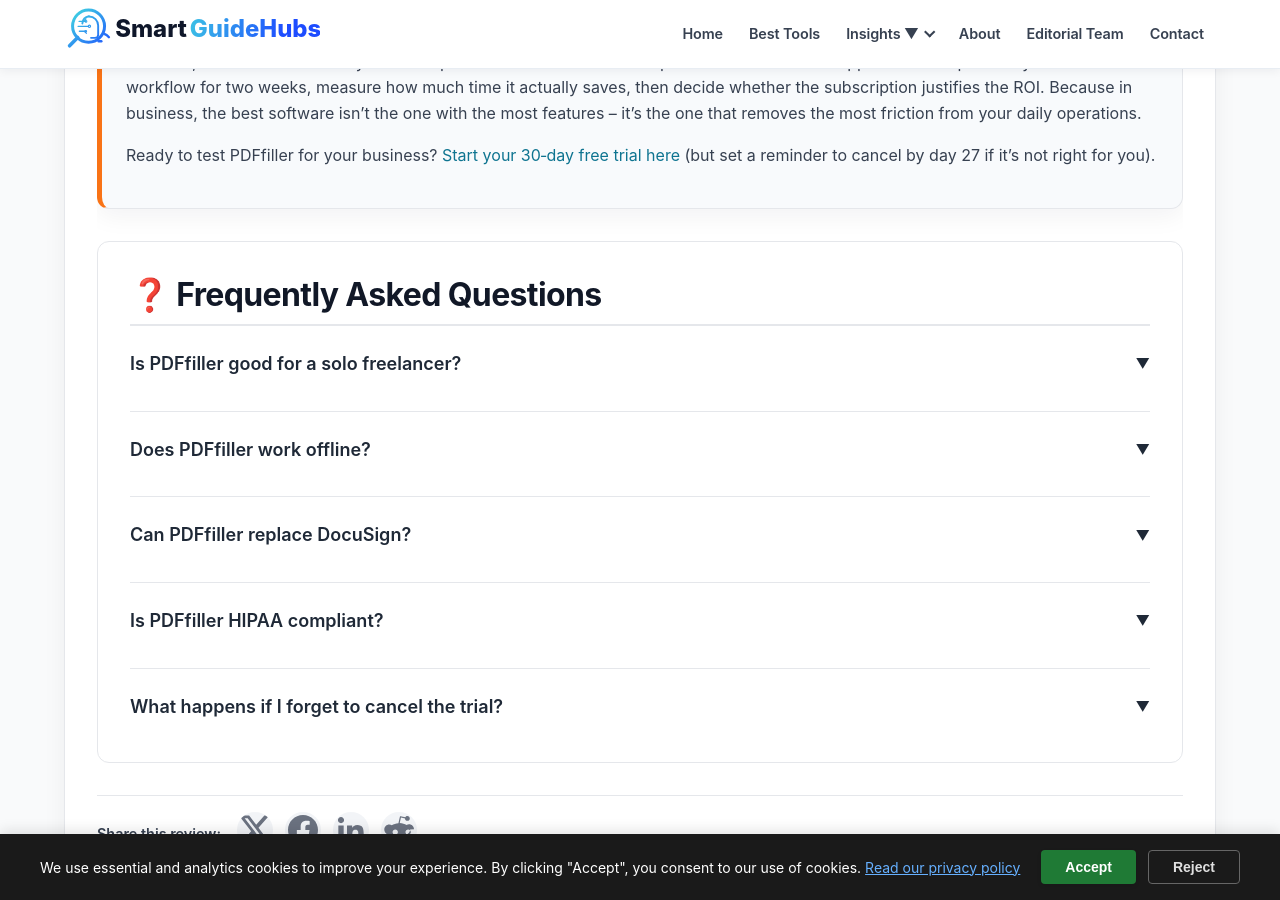
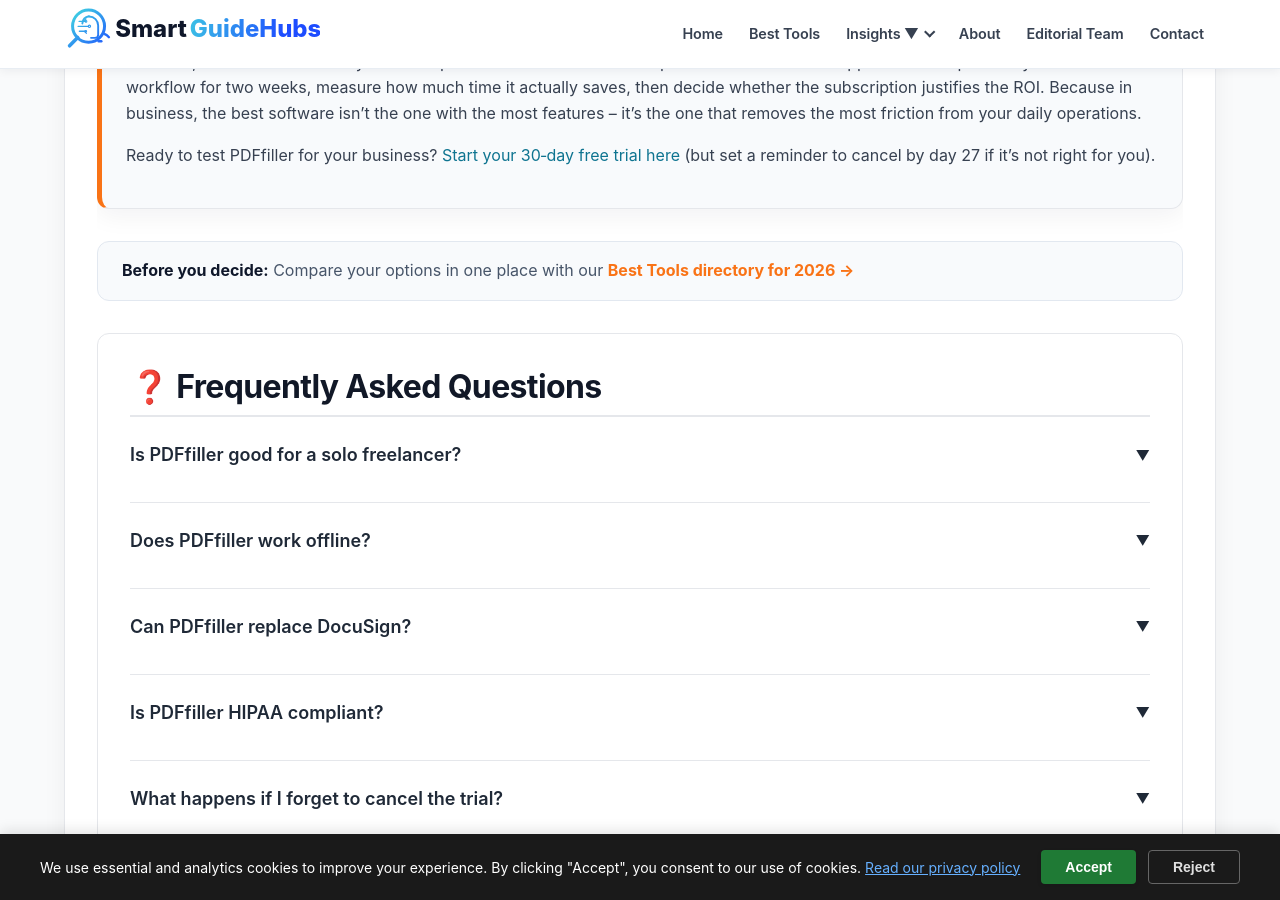
Before and after one commit to Yanniga01/gilliansperkin.github.io, a Jekyll site: the page built from _posts/2026-05-08-pdffiller-small-business-review.md, in a window 1280 px wide and 900 px high, scrolled down 6648 px. Built offline with Jekyll 4.4.1, drawn with Linux system fonts in a browser that asks for light colours; some of the changed text lies outside the part shown.

Commit message:
Update PDFfiller review with improved CTAs and details

```diff
--- a/_posts/2026-05-08-pdffiller-small-business-review.md
+++ b/_posts/2026-05-08-pdffiller-small-business-review.md
@@ -25,10 +25,10 @@
   link11="#faq" label11="❓ FAQ"
 %}
 
-<!-- Top Pick CTA -->
+<!-- Top Pick CTA (fixed link and text) -->
 <div class="sgh-cta">
   <div class="cta-badge">
-    <span>SmartGuideHubs Top Pick</span>
+    <span>🏆 SmartGuideHubs Top Pick</span>
   </div>
   <h2 class="cta-title">Is PDFfiller the Right Tool for Your Business?</h2>
   <p class="cta-text">See for yourself with a 30‑day free trial. Test its AI document generation, eSignatures, and workflow automation before committing.</p>
@@ -37,7 +37,7 @@
   <p class="cta-note">Best for teams sending 5+ documents per week</p>
 </div>
 
-<!-- Quick Verdict -->
+<!-- Quick Verdict (with Editor's Choice badge) -->
 <div class="quick-verdict" id="quick-verdict" style="background: linear-gradient(135deg, #f0f9ff, #e0f2fe); border-left: 5px solid #0ea5e9;">
   <span class="winner-badge" style="background: #0ea5e9;">📝 EDITORS' CHOICE</span>
   <h2 style="color: #0c4a6e;">Our Verdict: 4.2/5 Stars – Worth It for Document‑Heavy Businesses</h2>
@@ -123,7 +123,7 @@
   </div>
 </div>
 
-<!-- Pricing Section -->
+<!-- Pricing Section with best-feature highlight -->
 <section id="pricing" class="content-section">
   <h2>💰 Which PDFfiller Plan Makes Sense for Small Business</h2>
   <div style="overflow-x: auto; margin: 1.5rem 0;">
@@ -131,10 +131,15 @@
       <thead>
         <tr><th>Plan</th><th>Best For</th><th>Annual Price (per month)</th><th>Key Features</th> </thead>
       <tbody>
-        <tr><td><strong>Basic</strong></td><td>Solo freelancers, occasional users</td><td>$8/mo</td><td>Core editing, e‑signatures, cloud storage</td> </tr>
-        <tr><td><strong>Plus (Sweet Spot)</strong></td><td>Small businesses, regular document workflows</td><td>$12/mo</td><td>Templates, reusable workflows, team collaboration</td> </tr>
-        <tr><td><strong>Premium</strong></td><td>Teams, compliance‑heavy industries</td><td>$15/mo</td><td>Advanced workflows, HIPAA, US Legal forms</td> </tr>
-        <tr><td><strong>Enterprise</strong></td><td>Large companies</td><td>Custom</td><td>SSO, admin controls, custom branding</td> </tr>
+        <tr><td>Basic</td><td>Solo freelancers, occasional users</td><td>$8/mo</td><td>Core editing, e‑signatures, cloud storage</td> </tr>
+        <tr style="background:#d1fae5;"> <!-- highlight best value -->
+          <td><strong>Plus (Sweet Spot)</strong></td>
+          <td>Small businesses, regular document workflows</td>
+          <td class="best-feature">$12/mo</td>
+          <td>Templates, reusable workflows, team collaboration</td>
+        </tr>
+        <tr><td>Premium</td><td>Teams, compliance‑heavy industries</td><td>$15/mo</td><td>Advanced workflows, HIPAA, US Legal forms</td> </tr>
+        <tr><td>Enterprise</td><td>Large companies</td><td>Custom</td><td>SSO, admin controls, custom branding</td> </tr>
       </tbody>
     </table>
   </div>
@@ -238,6 +243,15 @@
   <p>Ready to test PDFfiller for your business? <a href="https://www.awin1.com/awclick.php?gid=568103&mid=94003&awinaffid=1991765&linkid=4361567&clickref=" target="_blank" rel="sponsored noopener">Start your 30‑day free trial here</a> (but set a reminder to cancel by day 27 if it’s not right for you).</p>
 </section>
 
+<!-- Before you decide callout (inline with Best Tools link) -->
+<div style="background: #f8fafc; border: 1px solid #e2e8f0; border-radius: 12px; padding: 1rem 1.5rem; margin: 2rem 0; display: flex; align-items: center; justify-content: space-between; flex-wrap: wrap; gap: 1rem;">
+  <div>
+    <strong style="color: #0f172a;">Before you decide:</strong>
+    <span style="color: #475569;"> Compare your options in one place with our </span>
+    <a href="/best-tools/" style="color: #f97316; font-weight: 700;">Best Tools directory for 2026 →</a>
+  </div>
+</div>
+
 <!-- FAQ Section -->
 <div id="faq" class="faq-section">
   <h2>❓ Frequently Asked Questions</h2>
@@ -309,7 +323,7 @@
 (function(w,d,e,u,f,l,n){w[f]=w[f]||function(){(w[f].q=w[f].q||[]).push(arguments);},l=d.createElement(e),l.async=1,l.src=u,n=d.getElementsByTagName(e)[0],n.parentNode.insertBefore(l,n);})(window,document,'script','https://assets.mailerlite.com/js/universal.js','ml');ml('account', '2164742');
 </script>
 
-<!-- Affiliate Disclosure (only because affiliate link used) -->
+<!-- Affiliate Disclosure (short, compliant) -->
 <div style="background: #fffbeb; border: 1px solid #fde68a; padding: 1rem; border-radius: 10px; margin: 2rem 0;">
   <h3 style="color: #92400e; font-size: 0.9rem; margin:0 0 0.3rem;">💎 Transparency Note</h3>
   <p style="margin:0; font-size:0.85rem;"><strong>Affiliate Disclosure:</strong> We use affiliate links in our reviews. If you sign up through our links, we may earn a commission at no extra cost to you. This doesn't influence our recommendations — we maintain strict editorial independence.</p>
```
